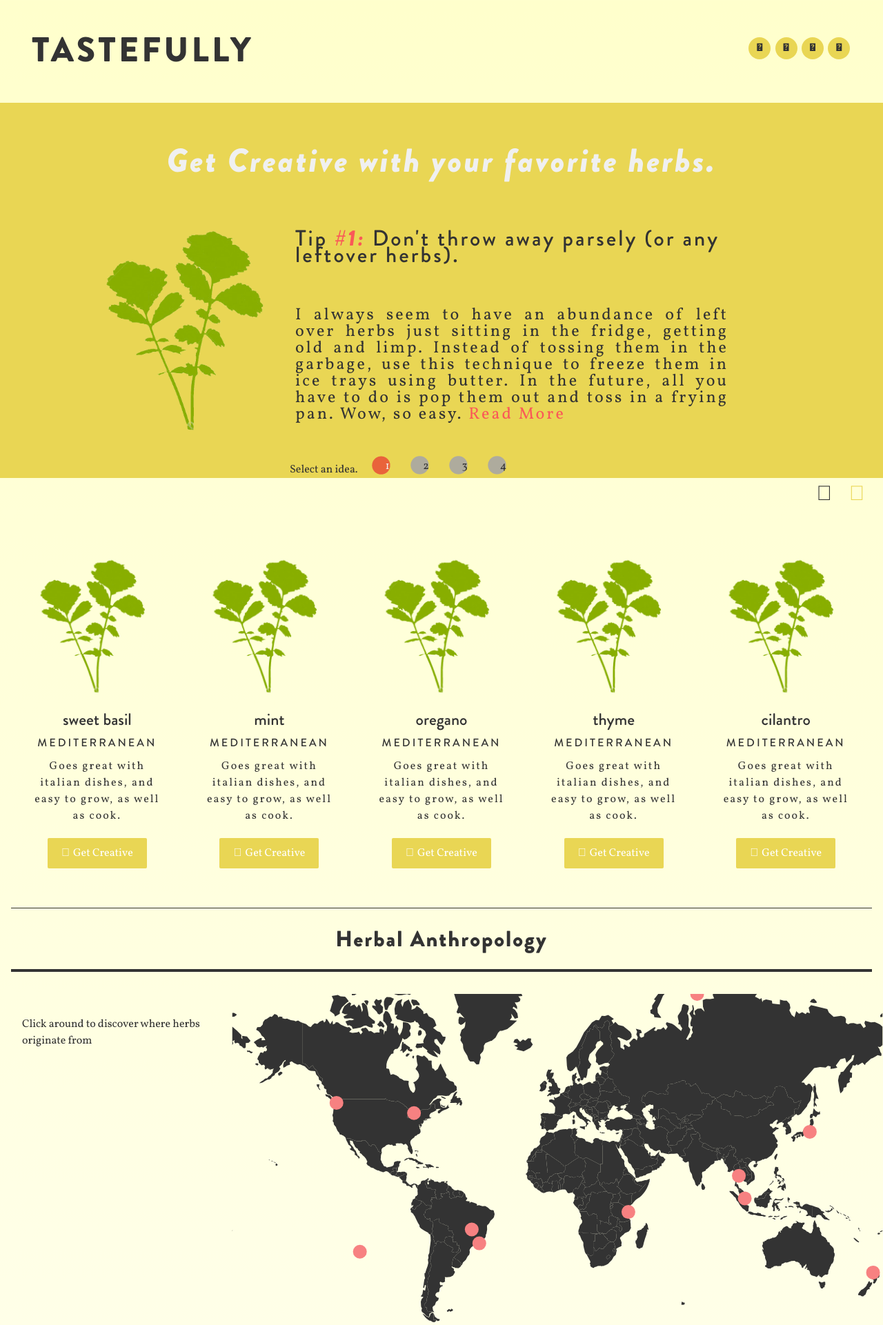
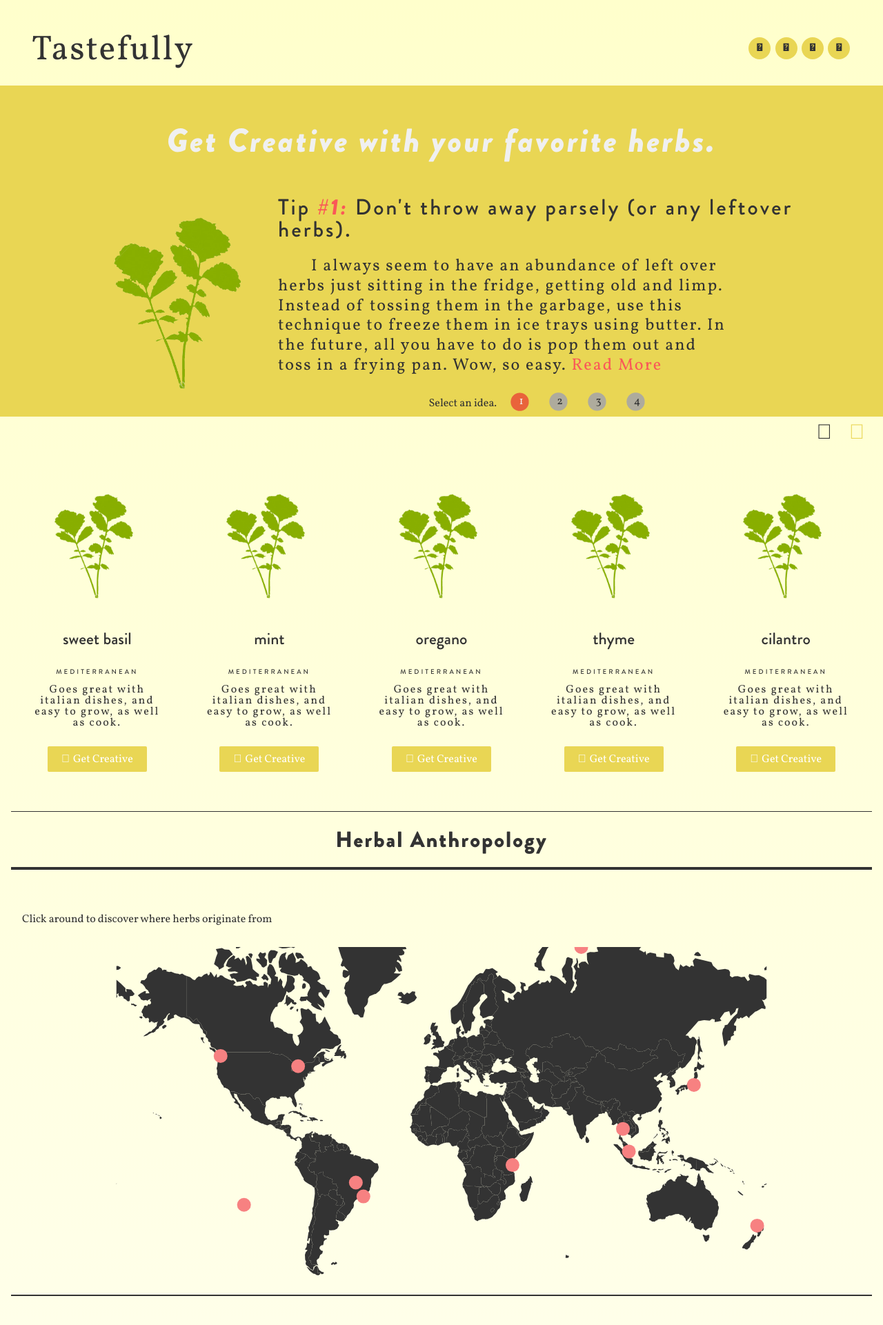
Before and after one commit to houseofaragon/Tastefully, a PHP site: page /index.html in a window 1280 px wide. Shown: the top 1921 px of the page at 69% size. Run offline with PHP 8.4, Linux system fonts and the light colour scheme; some libraries are stand-ins or nearby versions.

Commit message:
styling changes with fonts and padding

```diff
--- a/css/style.css
+++ b/css/style.css
@@ -46,7 +46,7 @@ body {
     color: #333;
     background-color: #FFF;
     font-size: 1em;
-    line-height: 1.5em;
+    line-height: 1em;
 	padding: 0;
 	margin: 0;
     background-image: -webkit-gradient(linear, 0% 0%, 0% 100%, from(#FFFFCC), to(#FFF));
@@ -67,6 +67,16 @@ a {
 
 ul {
 	list-style-type: none;
+}
+h1{
+	font: 3.125em/1em 'Vollkorn',sans-serif;
+	margin: 0.03em auto;
+	padding: 0 0 0.5em;
+	letter-spacing: 2px;
+	/*
+	border-bottom: 0.05em dotted #333;
+	border-top: 0.02em solid #333;
+	*/
 }
 
 h3{
@@ -101,18 +111,6 @@ h3{
 	.container > header {
 		padding: 2.875em 2.875em 0em;
 		text-align: center;
-	}
-
-	.container > header h1 {
-		font: 3.125em/1em 'Brandon Black',sans-serif;
-		margin: 0.03em auto;
-		padding: 0 0 1em;
-		text-transform: uppercase;
-		letter-spacing: 4px;
-		/*
-		border-bottom: 0.05em dotted #333;
-		border-top: 0.02em solid #333;
-		*/
 	}
 
 	.container > header h1 span{
@@ -196,9 +194,6 @@ h3{
 
 
 
-
-
-
 /*------------ Main Page Slider ---------------*/
 .bg-slider{
 	background-color: #e9d654;
@@ -220,7 +215,9 @@ h3{
 }
 
 .bg-slider .recipe img{
-	width: 300px;
+	width: 275px;
+	height: 320px;
+	padding: 1em;
 }
 
 .bg-slider .recipe  p.tip {
@@ -229,6 +226,8 @@ h3{
 	font-size: 2em;
 	text-align: left;
 	margin: 0 auto;
+	line-height: 1em;
+	padding: 0;
 }
 	.bg-slider .recipe p.tip span{
 		font-family: 'Brandon Black Italic',sans-serif;
@@ -239,10 +238,13 @@ h3{
 	font-family: 'Vollkorn',sans-serif;
 	font-size: 1.5em;
 	color: #333;
-	text-align: justify;
+	text-align: left;
 	margin: 0 auto;
-	padding: 2em 0;
+	padding: 1em 0;
 	padding-right: 4em;
+	line-height: 1.2em;
+	text-indent: 2em;
+	letter-spacing: 2px;
 }
 
 .bg-slider .recipe .link{
@@ -276,8 +278,8 @@ h3{
   width: 3.5em;
   height: 3.5em;
   float: left;
-  padding-right: 10px;
-  padding-top: 3px;
+  padding-right: 25px;
+  padding-top: 1px;
   background: url(../images/sprite-project-overview-nav.png) -167px -81px no-repeat;
   display: inline-block;
   font-family: 'Vollkorn', sans-serif,monospace;
@@ -370,15 +372,14 @@ h3{
 
 	.image img {
 		display: inline-block;
-		max-width: 100%;
 		border: none;
+		width: 150px;
+		height: 175px;
 	}
 
 .title {
-	margin: 0;
-	padding: 0;
 	font-family: 'Brandon Medium',sans-serif;
-
+	font-size: 0.8em;
 }
 
 .region {
@@ -387,10 +388,9 @@ h3{
 	margin: 0 auto;
 	text-align: center;
 	font-family: 'Brandon Medium',sans-serif;
-	font-size: 1em;
+	font-size: 0.6em;
 	text-transform: uppercase;
 	letter-spacing: 3px;
-
 }
 
 .details{
@@ -525,15 +525,15 @@ h3{
 	background-color: transparent;
 	border-bottom: 0.15em #333 solid;
 	margin: 0 auto;
+	text-align: center;
 }
 
 
 #visualization p{
-	width: 25%;
 	padding: 1em;
 }
 #visualization #map{
-	width: 75%;
+	width: 100%;
 }
 path {
   stroke: transparent;
@@ -544,8 +544,8 @@ path {
 div.tooltip {
   position: absolute;
   text-align: center;
-  width: 200px;
   height: auto;
+  width: 250px;
   padding: 10px;
   font: 12px sans-serif;
   background: #e9d654;
@@ -556,13 +556,18 @@ div.tooltip {
   font-family: 'Vollkorn', 'Georgia', serif;
 }
 
+.small-img{
+	width: 55px;
+	height: 60px;
+	padding-right: 1em;
+}
+
 
 /*---- CALL FOR ENTRIES -------------*/
 .call{
 	background-color: #333;
 	min-height: 500px;
-	margin: 0 auto;
-	padding: 1em;
+	margin: 1em auto;
 	text-align: center;
 	color: #FFF;
 }
@@ -570,9 +575,9 @@ div.tooltip {
 .call p{
 	font-family: 'Brandon Black',sans-serif;
 	color: #F0F0F0;
-	font-size: 3em;
+	font-size: 4em;
 	letter-spacing: 3px;
-	text-transform: uppercase;
+	padding-top: 1em;
 }
 
 	.call > p.details > span{
@@ -585,8 +590,11 @@ div.tooltip {
 .call p.details{
 	font-family: 'Vollkorn',serif;
 	font-size: 1.2em;
-	padding: 0em 5em;
+	padding: 1em 5em;
 	text-transform: none;
+	line-height: 1.5em;
+	width: 80%;
+	margin: 0 auto;
 }
 
 .call .add{
```
